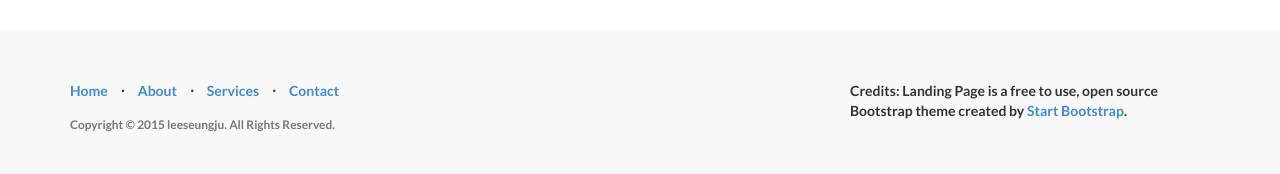
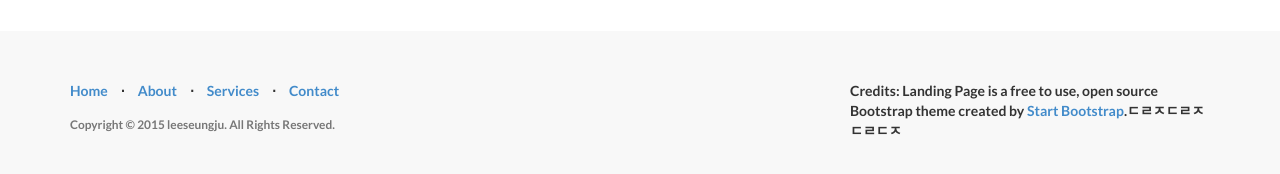
Before and after one commit to leevra/ggoggama, a Jekyll site: the page built from index.html, in a window 1280 px wide and 1260 px high. Shown: the part 1069-1243 px from the top of the window. Built offline with Jekyll 4.4.1, drawn with Linux system fonts in a browser that asks for light colours.

Commit message:
Update footer.html

```diff
--- a/_includes/footer.html
+++ b/_includes/footer.html
@@ -23,7 +23,7 @@
                 <p class="copyright text-muted small">{{ site.copyright }}</p>
             </div>
             <div class="col-md-4">
-                {{ site.credits }}
+                {{ site.credits }}ㄷㄹㅈㄷㄹㅈㄷㄹㄷㅈ
             </div>
         </div>
     </div>
```
